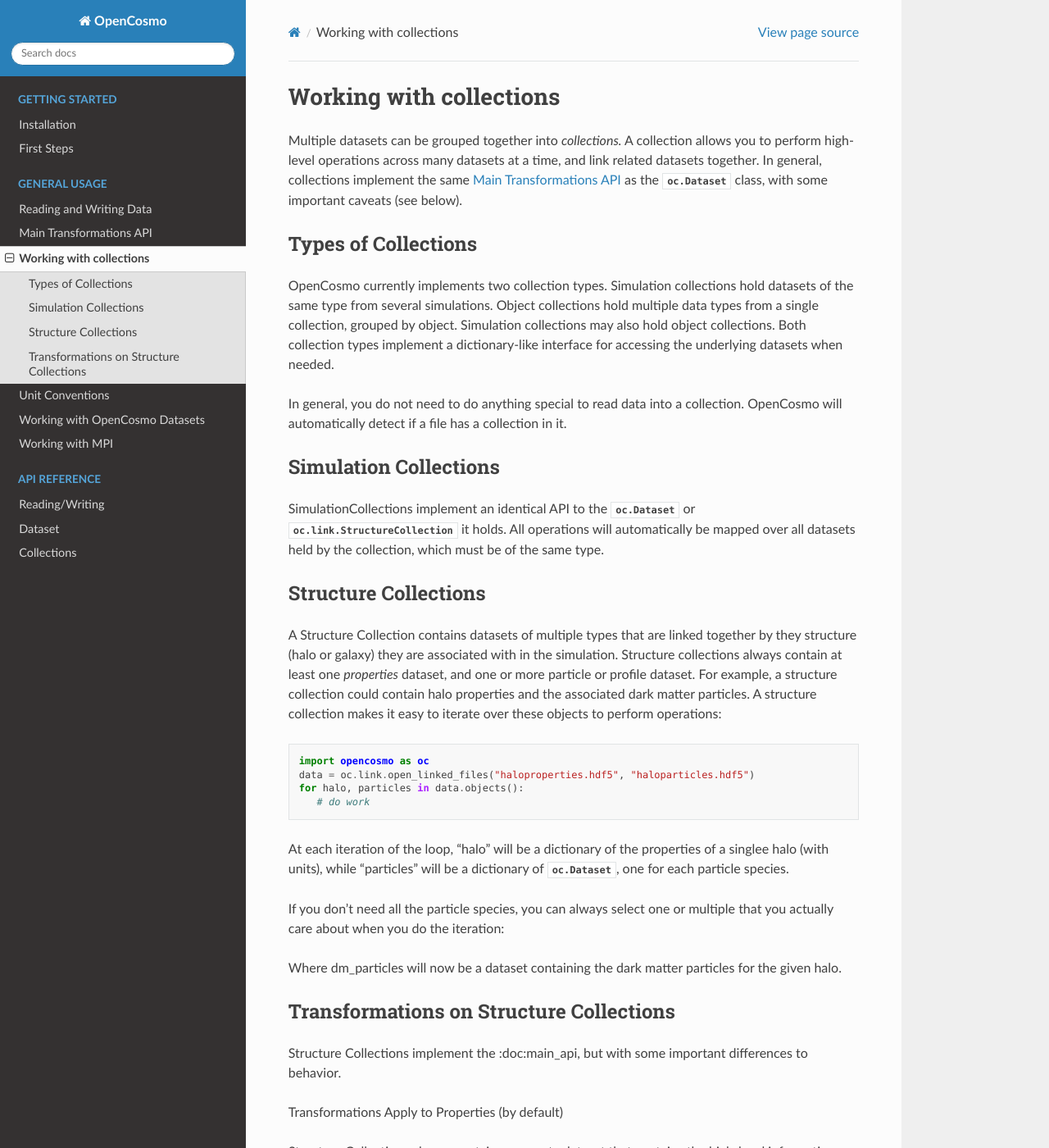
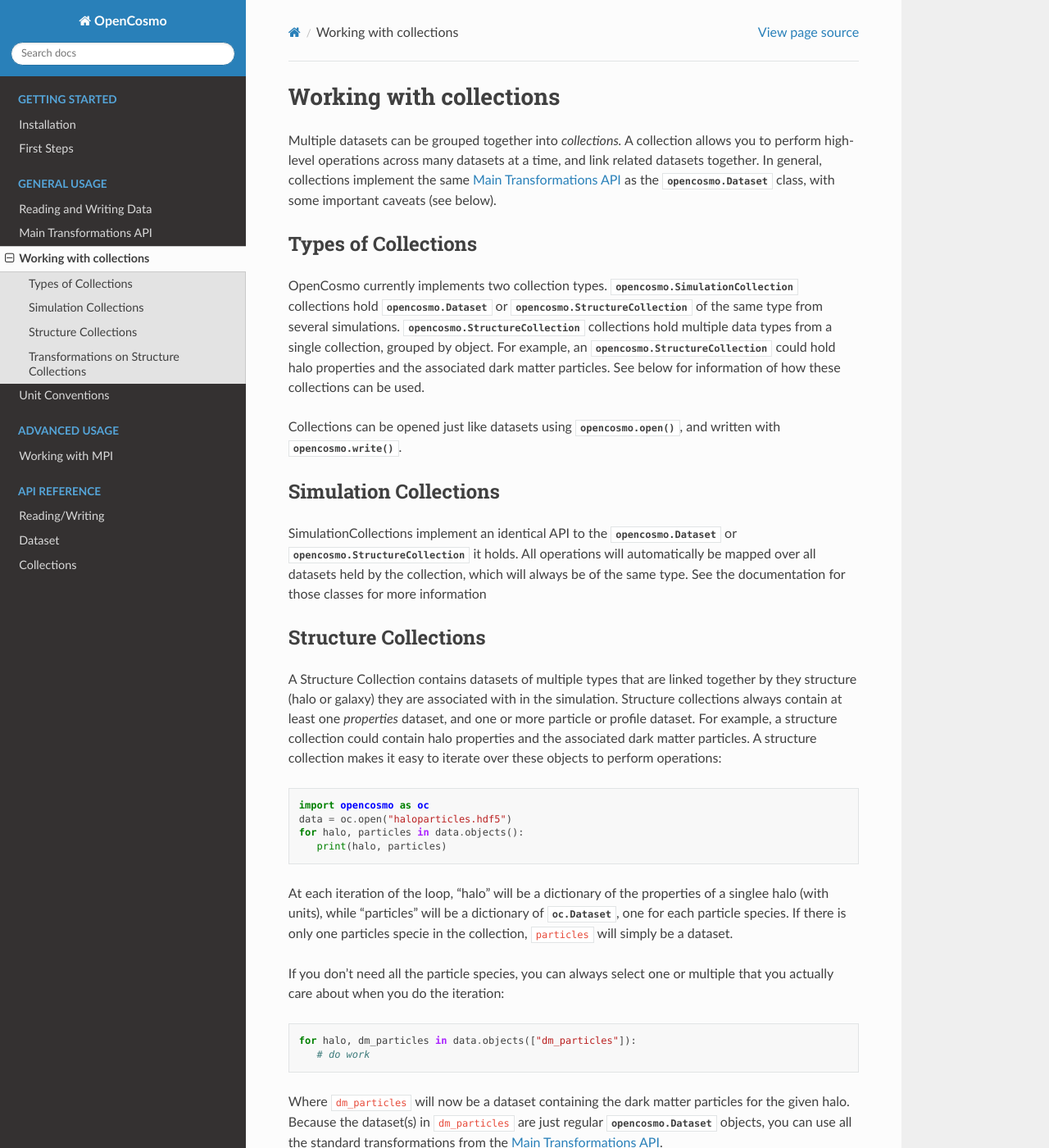
Before and after one commit to ArgonneCPAC/OpenCosmo, a Sphinx documentation site: the page built from docs/source/collections.rst, in a window 1280 px wide and 1400 px high. Shown: the whole window at 82% size. Built offline with Sphinx 7.4.7 and the Read the Docs theme 3.1.0, drawn with Linux system fonts in a browser that asks for light colours; some of the changed text lies outside the part shown.

Commit message:
More documentation

```diff
--- a/docs/source/collections.rst
+++ b/docs/source/collections.rst
@@ -1,19 +1,19 @@
 Working with collections
 ========================
 
-Multiple datasets can be grouped together into *collections.* A collection allows you to perform high-level operations across many datasets at a time, and link related datasets together. In general, collections implement the same :doc:`main_api` as the :py:class:`oc.Dataset` class, with some important caveats (see below).
+Multiple datasets can be grouped together into *collections.* A collection allows you to perform high-level operations across many datasets at a time, and link related datasets together. In general, collections implement the same :doc:`main_api` as the :py:class:`opencosmo.Dataset` class, with some important caveats (see below).
 
 Types of Collections
 --------------------
 
-OpenCosmo currently implements two collection types. Simulation collections hold datasets of the same type from several simulations. Object collections hold multiple data types from a single collection, grouped by object. Simulation collections may also hold object collections. Both collection types implement a dictionary-like interface for accessing the underlying datasets when needed.
+OpenCosmo currently implements two collection types. :py:class:`opencosmo.SimulationCollection` collections hold :py:class:`opencosmo.Dataset` or :py:class:`opencosmo.StructureCollection` of the same type from several simulations. :py:class:`opencosmo.StructureCollection` collections hold multiple data types from a single collection, grouped by object. For example, an :py:class:`opencosmo.StructureCollection` could hold halo properties and the associated dark matter particles. See below for information of how these collections can be used.
 
-In general, you do not need to do anything special to read data into a collection. OpenCosmo will automatically detect if a file has a collection in it.
+Collections can be opened just like datasets using :py:func:`opencosmo.open`, and written with :py:func:`opencosmo.write`.
 
 Simulation Collections
 ----------------------
 
-SimulationCollections implement an identical API to the :py:class:`oc.Dataset` or :py:class:`oc.link.StructureCollection` it holds. All operations will automatically be mapped over all datasets held by the collection, which must be of the same type.
+SimulationCollections implement an identical API to the :py:class:`opencosmo.Dataset` or :py:class:`opencosmo.StructureCollection` it holds. All operations will automatically be mapped over all datasets held by the collection, which will always be of the same type. See the documentation for those classes for more information
 
 Structure Collections
 ---------------------
@@ -23,28 +23,29 @@ A Structure Collection contains datasets of multiple types that are linked toget
 .. code-block:: python
 
    import opencosmo as oc
-   data = oc.link.open_linked_files("haloproperties.hdf5", "haloparticles.hdf5")
+   data = oc.open("haloparticles.hdf5")
    for halo, particles in data.objects():
-      # do work
+      print(halo, particles)
 
-At each iteration of the loop, "halo" will be a dictionary of the properties of a singlee halo (with units), while "particles" will be a dictionary of :py:class:`oc.Dataset`, one for each particle species.
+At each iteration of the loop, "halo" will be a dictionary of the properties of a singlee halo (with units), while "particles" will be a dictionary of :py:class:`oc.Dataset`, one for each particle species. If there is only one particles specie in the collection, :code:`particles` will simply be a dataset.
 
 If you don't need all the particle species, you can always select one or multiple that you actually care about when you do the iteration:
 
 .. code-block:: python
+
    for halo, dm_particles in data.objects(["dm_particles"]):
       # do work
 
-Where dm_particles will now be a dataset containing the dark matter particles for the given halo.
+Where :code:`dm_particles` will now be a dataset containing the dark matter particles for the given halo. Because the dataset(s) in :code:`dm_particles` are just regular :py:class:`opencosmo.Dataset` objects, you can use all the standard transformations from the :doc:`main_api`.
 
 Transformations on Structure Collections
 ----------------------------------------
 
-Structure Collections implement the :doc:main_api, but with some important differences to behavior.
+Structure Collections implement the :doc:`main_api`, but with some important differences to behavior.
 
-Transformations Apply to Properties (by default)
+**Filters Apply to the Property Dataset**
 
-Structure Collections always contain a property dataset that contains the high-level information about the structures in the dataset. If the collection contains a dataset with dark matter halo properties...
+Structure Collections always contain a property dataset that contains the high-level information about the structures in the dataset. Filters by default will always be applied on this dataset. For most collections this will be a halo properties dataset.
 
 For example, calling "filter" on the structure collection will always operate on columns in the propeties dataset. For example, suppose you have a large collection of halos and their associated particles and you want to work only on halos greater than 10^13 m_sun:
 
@@ -66,17 +67,21 @@ Filtering on non-property datasets is not supported. If your collection contains
 
 However this comes with an important caveat. Filtering based on properties of a galaxy removes any halo that does not contain any a galaxy that meets the threshold. If a halo hosts multiple galaxies and at least one meets the criteria, all galaxies in the halo will be retained.
 
-You can always select subests of the columns in any of the individual datasets will keeping them housed in the collection
+**Select Can Be Made on a Per-Dataset Basis**
+
+You can always select subests of the columns in any of the individual datasets while keeping them housed in the collection
 
 .. code-block:: python
 
    import opencosmo as oc
    data = oc.open("my_collection.hdf5")
-   data = data.select(["gal_mass", "star_mass"]), dataset="galaxy_properties")
+   data = data.select(["x", "y", "z"]), dataset="dm_particles")
 
 If the "dataset" argument is not provided, the selection will be performed on the property dataset.
 
-Transforming to a different unit convention is identical to :py:meth:`oc.Dataset.with_units` and always applies to all datasets in the collection:
+**Unit Transformations Apply to All Datasets**
+
+Transforming to a different unit convention is identical to :py:meth:`opencosmo.Dataset.with_units` and always applies to all datasets in the collection:
 
 .. code-block:: python
 
@@ -84,4 +89,16 @@ Transforming to a different unit convention is identical to :py:meth:`oc.Dataset
    data = oc.open("my_collection.hdf5")
    data = data.with_units("scalefree")
 
-Much like filter operations, take operations operate on the primary Properties dataset.
+
+**Take Operations Take Structure**
+
+Calling :py:meth:`opencosmo.StructureCollection.take` will create a new :py:class:`StructureDataset` with the number of structures specifiedin the take operation. This means the following operation will behave as you might expect:
+
+.. code-block:: python
+
+   import opencosmo as oc
+   ds = oc.open("my_collection.hdf5")
+   ds = ds.take(10)
+
+   for halo, particles in ds.objects():
+      # this loop iterate over 10 halos
--- a/docs/source/first_steps.rst
+++ b/docs/source/first_steps.rst
@@ -48,7 +48,7 @@ Although you can access data directly, :code:`opencosmo` provides tools for quer
 
    dataset = dataset
        .filter(oc.col("fof_halo_mass") > 1e13)
-       .take(1000, at="random")
+       .take(1000)
        .select("fof_halo_mass", "sod_halo_cdelta")
 
    print(dataset)
--- a/docs/source/index.rst
+++ b/docs/source/index.rst
@@ -25,7 +25,11 @@ The OpenCosmo Python Toolkit provides utilities for reading, writing and manipul
    main_api
    collections
    units
-   dataset
+
+.. toctree::
+   :maxdepth: 1
+   :caption: Advanced Usage
+
    mpi
 
 .. toctree::
--- a/docs/source/mpi.rst
+++ b/docs/source/mpi.rst
@@ -11,12 +11,12 @@ OpenCosmo will automatically detect if it is operating within an MPI process. Ea
 
 I/O with Parallel HDF5
 ----------------------
-Reading HDF5 data in parallel requires no additional work on your part. However parallel writes require that you have a copy of HDF5 on your system that has been compiled with parallel write support turned on. h5py does *not* come with this version of HDF5 by default. To install it, you will need to uninstall the version of h5py that is installed in your Python environment and manually re-install with MPI support enabled. As long as you have an appropriate C compiler on your system this should be straightforward. See `this entry in the h5py documentation <https://docs.h5py.org/en/latest/build.html#custom-installation>`_ for more details.
+Reading HDF5 data in parallel requires no additional work on your part. However parallel writes require that you have a copy of HDF5 on your system that has been compiled with parallel write support turned on. See :doc:`installation` for details on how to install a parallel version of hdf5 on your system.
 
 Transformations Must be Consistent Across Ranks
 ------------------------------------------------
 
-The OpenCosmo MPI routines should only be used to perform operations that would take prohibitively long on a single thread. You should always perform the same operations on your dataset on all ranks, and then write the output to a new file. If you perform different operations on the same dataset the results may still write but may not be what you expect.
+The OpenCosmo MPI routines should only be used to perform operations that would take prohibitively long on a single thread. You should always perform the same operations on your dataset on all ranks, and then write the output to a new file. If you perform different operations on the same dataset the results may still write but may not be what you expect. In the worst-case scenario the process will hang.
 
 "Take" Operations
 -----------------
```
Also changed, not shown: docs/source/dataset.rst (deleted, +0 -106 lines), 1 other file.
